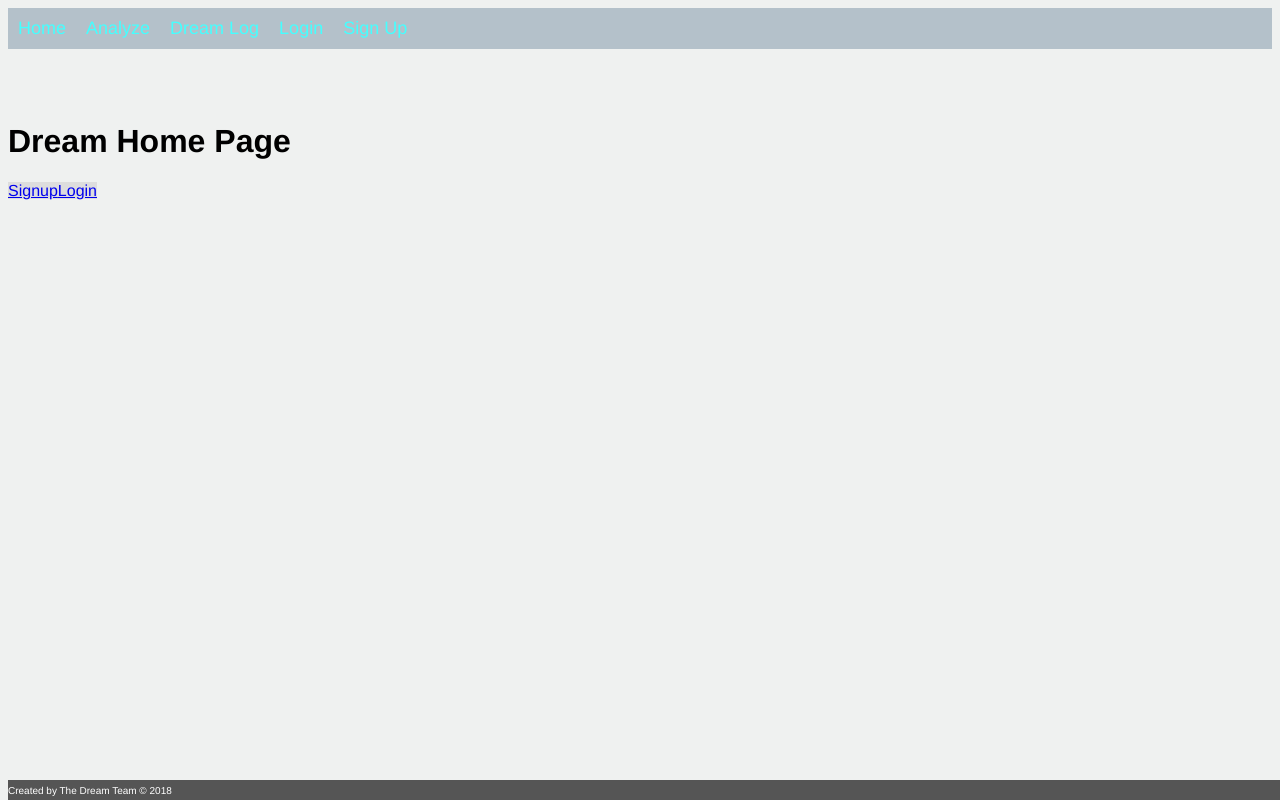
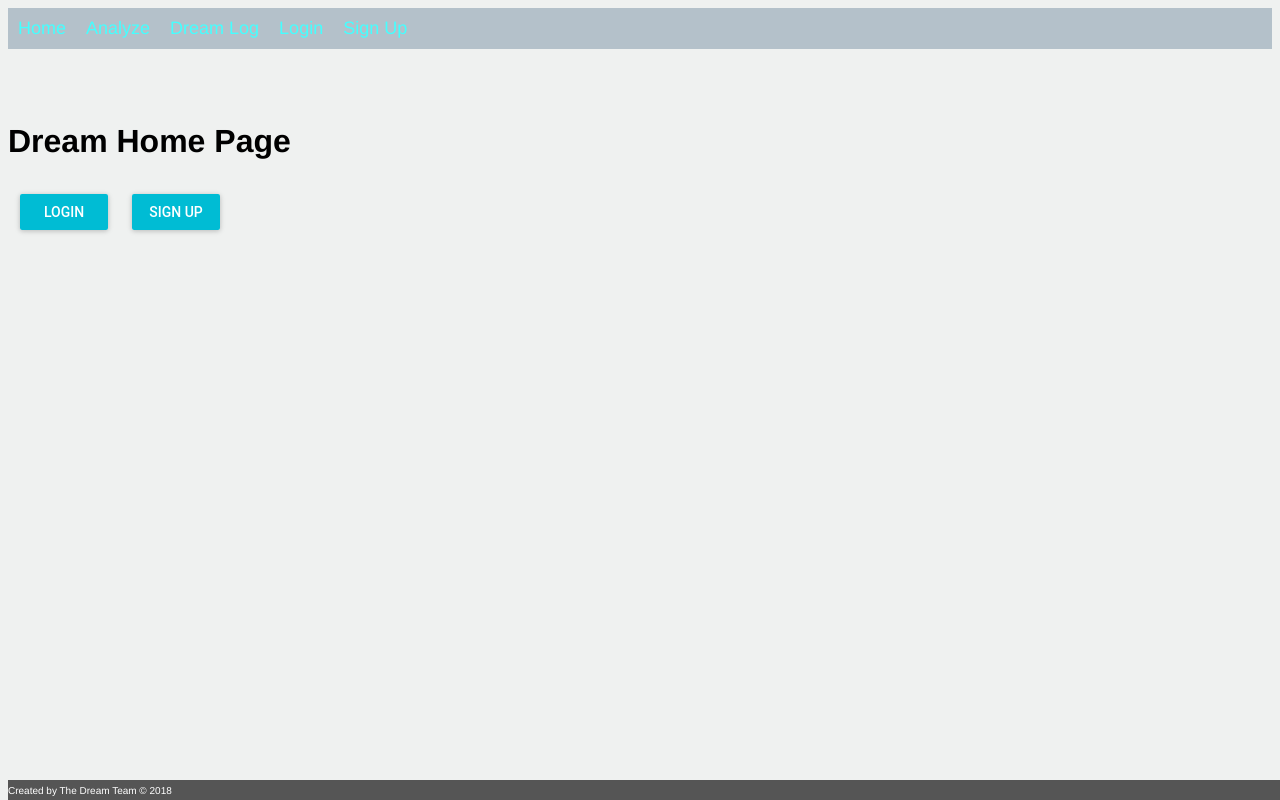
Before and after one commit to ashco/Project3, a React (Create React App) app in the folder client/: page / in a window 1280 px wide. Built offline with nearby package versions, Linux system fonts and the light colour scheme.

Commit message:
starting materialize integration

```diff
--- a/client/package.json
+++ b/client/package.json
@@ -4,6 +4,7 @@
   "private": true,
   "dependencies": {
     "axios": "^0.17.1",
+    "material-ui": "^0.20.0",
     "mdbreact": "^4.1.0",
     "react": "^16.2.0",
     "react-dom": "^16.2.0",
--- a/client/src/App.js
+++ b/client/src/App.js
@@ -1,7 +1,5 @@
 // REACT
 import React, { Component } from 'react';
-// STYLE
-import './style/App.css';
 // MODULES
 import { BrowserRouter as Router, Route } from 'react-router-dom';
 import axios from 'axios';
@@ -18,6 +16,10 @@ import Signup from './auth/Signup.js';
 // CUSTOM ROUTES
 import Analyze from './input/Analyze.js';
 import DreamLog from './user/DreamLog.js';
+// STYLE
+import './style/App.css';
+// MATERIAL UI
+import MuiThemeProvider from 'material-ui/styles/MuiThemeProvider';
 
 
 class App extends Component {
@@ -80,6 +82,7 @@ class App extends Component {
   render() {
     return (
       <div className="App">
+        <MuiThemeProvider>
           <Router>
             <div>
               <Nav user={this.state.user} updateUser={this.getUser} />
@@ -98,9 +101,10 @@ class App extends Component {
                   () => (<Analyze user={this.state.user} setFlash={this.setFlash} updateUser={this.getUser} />)} />
 
               </div>
+            <Footer />
             </div>
           </Router>
-        <Footer />
+        </MuiThemeProvider>
       </div>
     );
   }
--- a/client/src/main/Home.js
+++ b/client/src/main/Home.js
@@ -1,17 +1,26 @@
 import React, { Component } from 'react';
 import Title from '../layout/Title.js';
+import { Link } from 'react-router-dom';
+// MATERIAL UI
+import RaisedButton from 'material-ui/RaisedButton';
 
 
 class Home extends Component {
   render(){
+
+    const style = {
+      margin: 12,
+    };
+
     return (
         <div className="home">
 
           <Title text="Dream Home Page" style="Home__title" />
 
           <div className="login-box">
-            <a href="#" className="home__btn--signup box">Signup</a>
-            <a href="#" className="home__btn--login box">Login</a>
+
+            <Link to="/login"><RaisedButton label="Login" primary={true} style={style} /></Link>
+            <Link to="/signup"><RaisedButton label="Sign Up" primary={true} style={style} /></Link>
           </div>
         </div>
     );
```
Also changed, not shown: 1 other file (tests, documents, lock files or other folders). Lines whose indentation alone changed are shown as unchanged.
